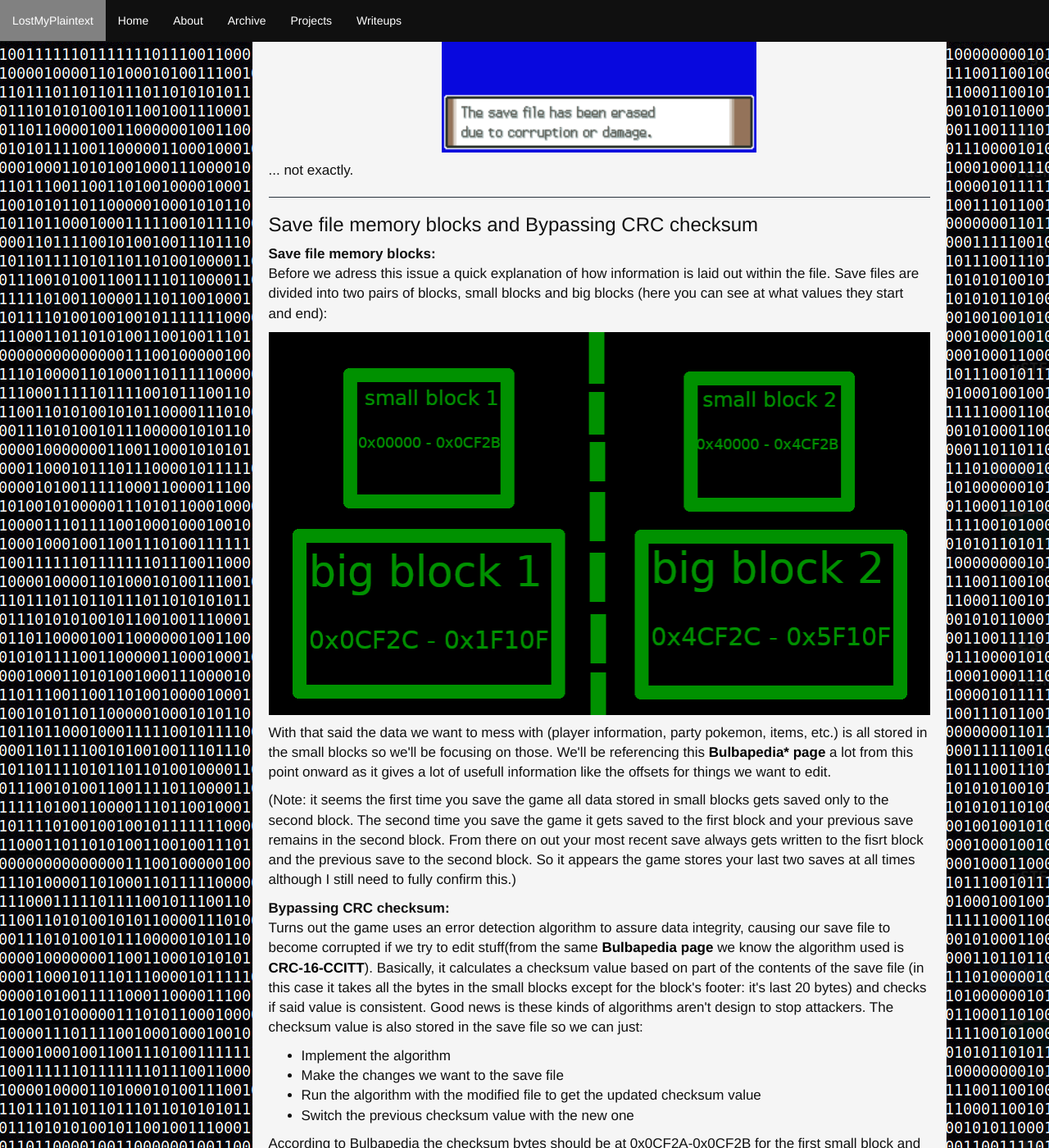
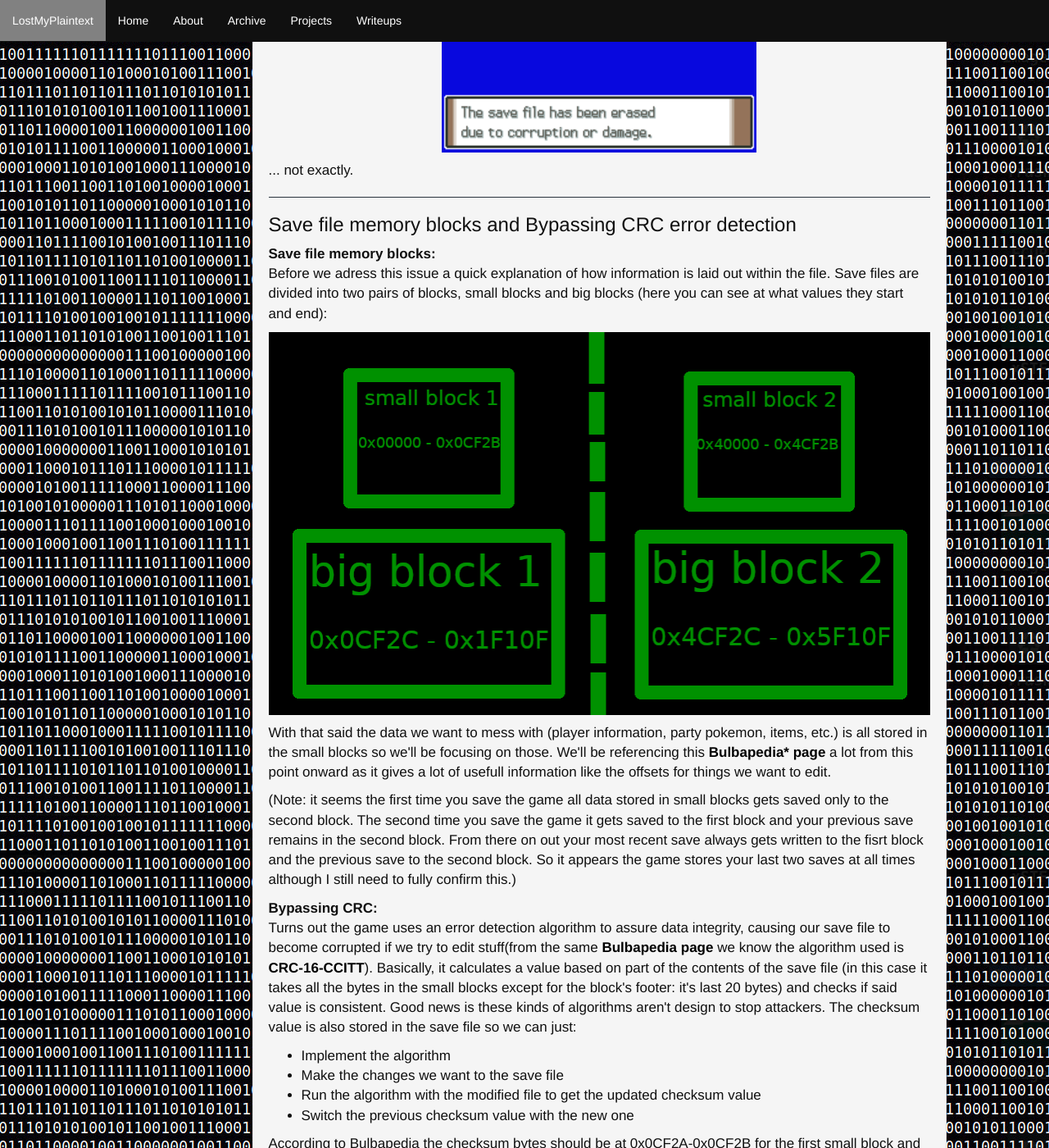
Before and after one commit to 0xA2/0xA2.github.io, a Jekyll site: the page built from _posts/2020-07-30-Reverse-Engineering-Pokemon-Save-Files.markdown, in a window 1280 px wide and 1400 px high, scrolled down 1595 px. Shown: the whole window at 82% size. Built offline with Jekyll 4.4.1, drawn with Linux system fonts in a browser that asks for light colours.

Commit message:
Update 2020-07-30-Reverse-Engineering-Pokemon-Save-Files.markdown

```diff
--- a/_posts/2020-07-30-Reverse-Engineering-Pokemon-Save-Files.markdown
+++ b/_posts/2020-07-30-Reverse-Engineering-Pokemon-Save-Files.markdown
@@ -39,7 +39,7 @@ tr:nth-child(1) {
 <p><h3>Content:</h3></p>
 <ul>
 	<li><a href="#Starting Point">Starting Point</a></li>
-	<li><a href="#Save file memory blocks and Bypassing CRC checksum">Save file memory blocks and Bypassing CRC checksum</a></li>
+	<li><a href="#Save file memory blocks and Bypassing CRC error detection">Save file memory blocks and Bypassing CRC checksum</a></li>
 	<li><a href="#The Pokemon data structure">The Pokemon data structure</a></li>
 	<li><a href="#Conclusion and future work">Conclusion and future work</a></li>
 </ul>
@@ -64,10 +64,10 @@ tr:nth-child(1) {
 <img class="center" src="/assets/images/savefiledeleted.png">
 <p></p>
 <p>... not exactly.</p>
-<p><a name="Save file memory blocks and Bypassing CRC checksum"></a></p>
+<p><a name="Save file memory blocks and Bypassing CRC error detection"></a></p>
 <p></p>
 <hr style="border-top:1px solid #28323C;">
-<p><h3>Save file memory blocks and Bypassing CRC checksum</h3></p>
+<p><h3>Save file memory blocks and Bypassing CRC error detection</h3></p>
 <p></p>
 <p><b>Save file memory blocks:</b><br>
 	Before we adress this issue a quick explanation of how information is laid out within the file. Save files are divided into two pairs of blocks, small blocks and big blocks (here you can see at what values they start and end): </p>
@@ -77,8 +77,8 @@ tr:nth-child(1) {
 <p>(Note: it seems the first time you save the game all data stored in small blocks gets saved only to the second block. The second time you save the game it gets saved to the first block and your previous save remains in the second block. From there on out your most recent save always gets written to the fisrt block and the previous save to the second block. So it appears the game stores your last two saves at all times although I still need to fully confirm this.)</p>
 <p></p>
 
-<p><b>Bypassing CRC checksum:</b><br>
-	Turns out the game uses an error detection algorithm to assure data integrity, causing our save file to become corrupted if we try to edit stuff(from the same<a href="https://bulbapedia.bulbagarden.net/wiki/Save_data_structure_in_Generation_IV#Checksum"><b> Bulbapedia page</b></a> we know the algorithm used is <a href="https://en.wikipedia.org/wiki/Cyclic_redundancy_check"><b>CRC-16-CCITT</b></a>). Basically, it calculates a checksum value based on part of the contents of the save file (in this case it takes all the bytes in the small blocks except for the block's footer: it's last 20 bytes) and checks if said value is consistent. Good news is these kinds of algorithms aren't design to stop attackers. The checksum value is also stored in the save file so we can just:<br>
+<p><b>Bypassing CRC:</b><br>
+	Turns out the game uses an error detection algorithm to assure data integrity, causing our save file to become corrupted if we try to edit stuff(from the same<a href="https://bulbapedia.bulbagarden.net/wiki/Save_data_structure_in_Generation_IV#Checksum"><b> Bulbapedia page</b></a> we know the algorithm used is <a href="https://en.wikipedia.org/wiki/Cyclic_redundancy_check"><b>CRC-16-CCITT</b></a>). Basically, it calculates a value based on part of the contents of the save file (in this case it takes all the bytes in the small blocks except for the block's footer: it's last 20 bytes) and checks if said value is consistent. Good news is these kinds of algorithms aren't design to stop attackers. The checksum value is also stored in the save file so we can just:<br>
 	<ul>
 		<li>Implement the algorithm</li>
 		<li>Make the changes we want to the save file</li>
```
